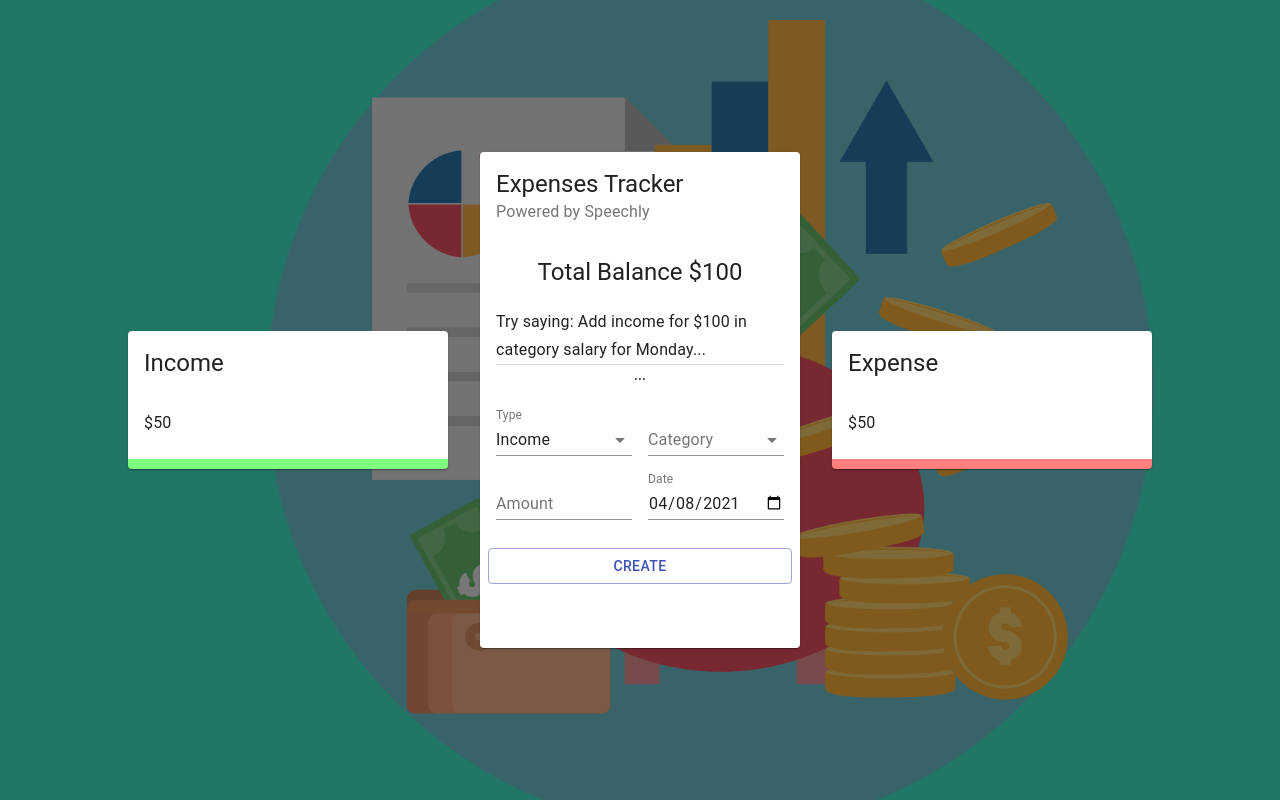
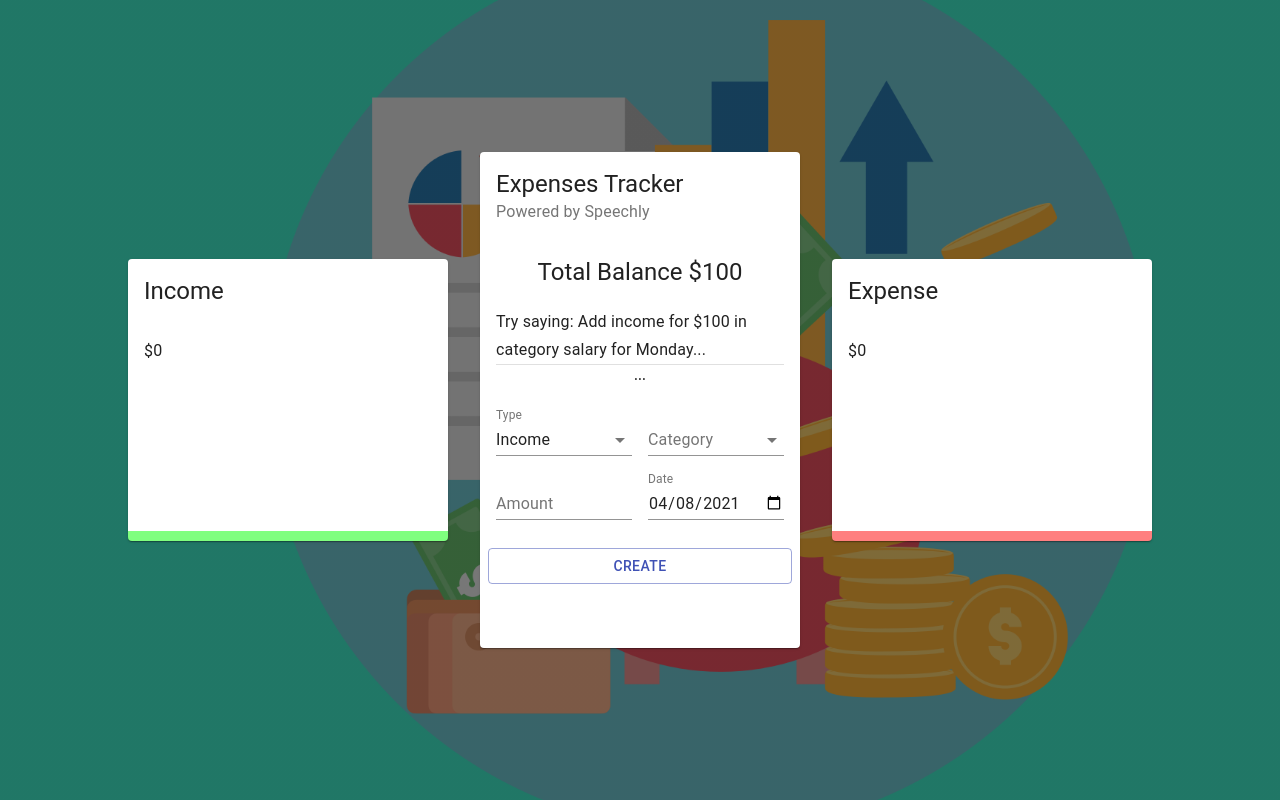
Before and after one commit to AmrHE/expenses-tracker, a React (Create React App) app: page / in a window 1280 px wide. Built offline with nearby package versions, Linux system fonts and the light colour scheme.

Commit message:
add useTransactions / Chartjs

```diff
--- a/src/Components/Details/Details.jsx
+++ b/src/Components/Details/Details.jsx
@@ -1,21 +1,22 @@
 import React from 'react';
 import { Card, CardHeader,CardContent, Typography } from '@material-ui/core';
-// import { Doughnut } from 'react-chartjs-2';
+import { Doughnut } from 'react-chartjs-2';
+import useTransactions from '../../CustomHooks/useTransactions';
 
 import useStyles from './detailsStyles';
 
 
 const Details = ({ title }) => {
-
   const classes = useStyles();
+  const { total, chartData } = useTransactions(title);
 
 
   return (
     <Card className={title === "Income" ? classes.income : classes.expense}>
       <CardHeader title={title} />
       <CardContent>
-        <Typography varient="h5">$50</Typography>
-        {/* <Doughnut data="DATA" /> */}
+        <Typography varient="h5">${total}</Typography>
+        <Doughnut data={chartData} />
       </CardContent>
     </Card>
   )
```
